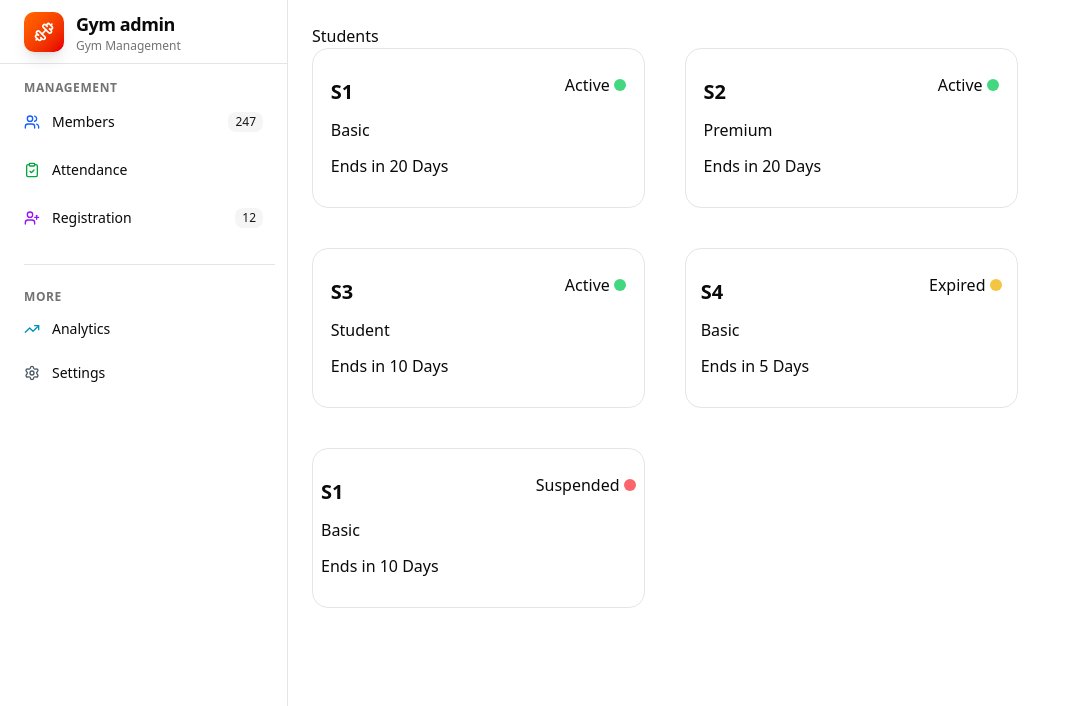
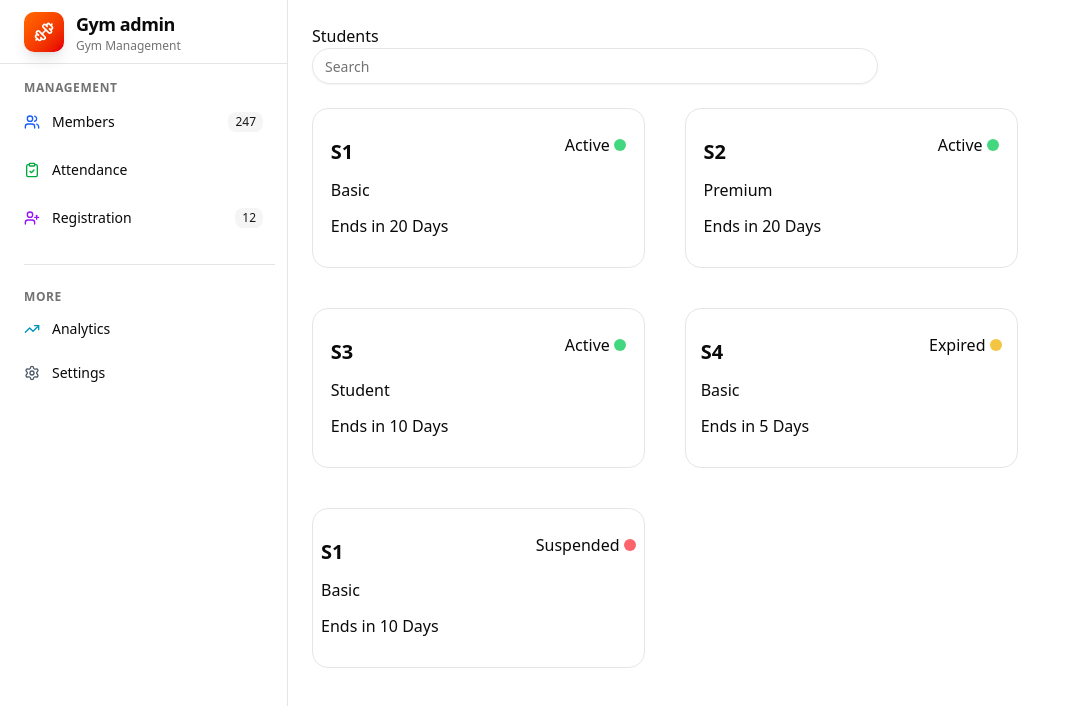
Before and after one commit to aethon-co/Gym, a Next.js app: page /home/students in a window 1280 px wide. Shown: the top 706 px of the page, without its empty margins (0-1081 px from the left). Built offline with nearby package versions, Linux system fonts and the light colour scheme.

Commit message:
search ui

```diff
--- a/app/home/students/page.tsx
+++ b/app/home/students/page.tsx
@@ -1,9 +1,19 @@
+"use client"
+
 import StudentCard from "@/app/(components)/studentCard"
+import { Input } from "@/components/ui/input"
+import { Search } from "lucide-react"
+import { useState } from "react"
 
 const Students = () => {
+
+    const [search, setSearch] = useState("")
     return (
         <div>
             Students
+
+            <Input className="rounded-full w-[60%]" type="text" value={search} placeholder="Search" onChange={(e) => setSearch(e.target.value)} />
+            <br />
             <div className='flex max-w-[85vw] flex-wrap gap-10'>
                 <StudentCard key={"1"} id={"1"} name="S1" membershipType='Basic' status='Active' subscriptionEndDate={20} />
                 <StudentCard key={"2"} id={"2"} name="S2" membershipType='Premium' status='Active' subscriptionEndDate={20} />
```
